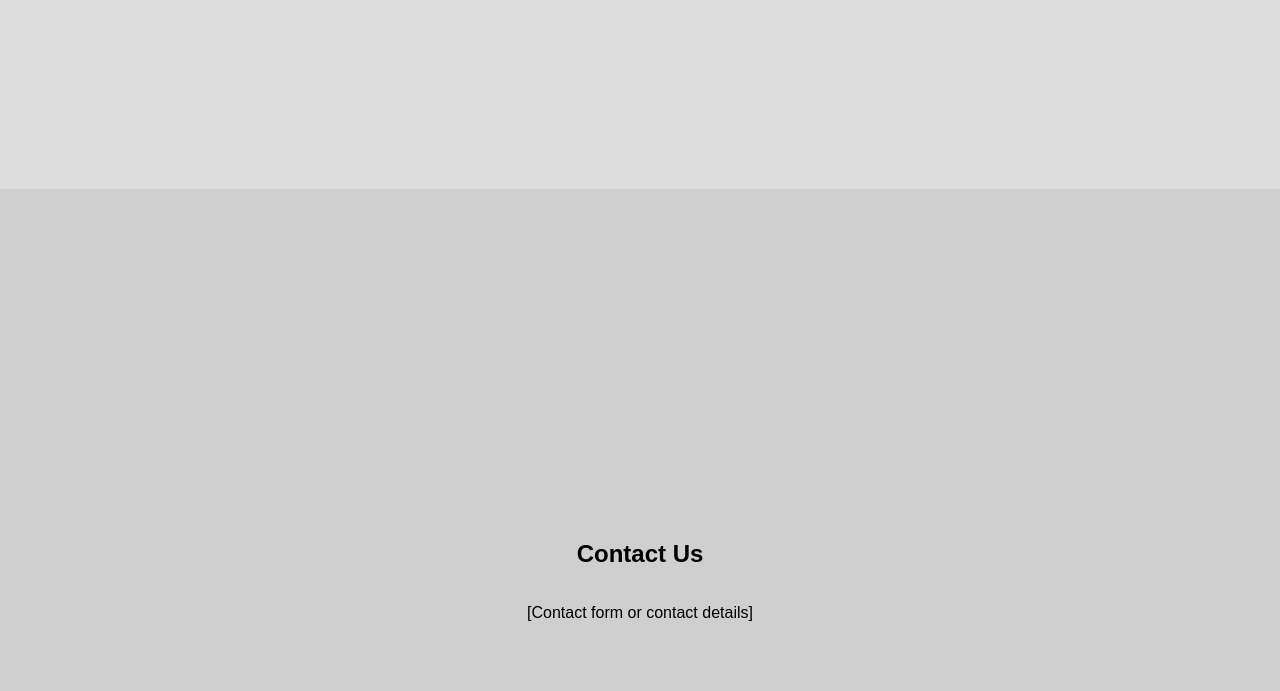
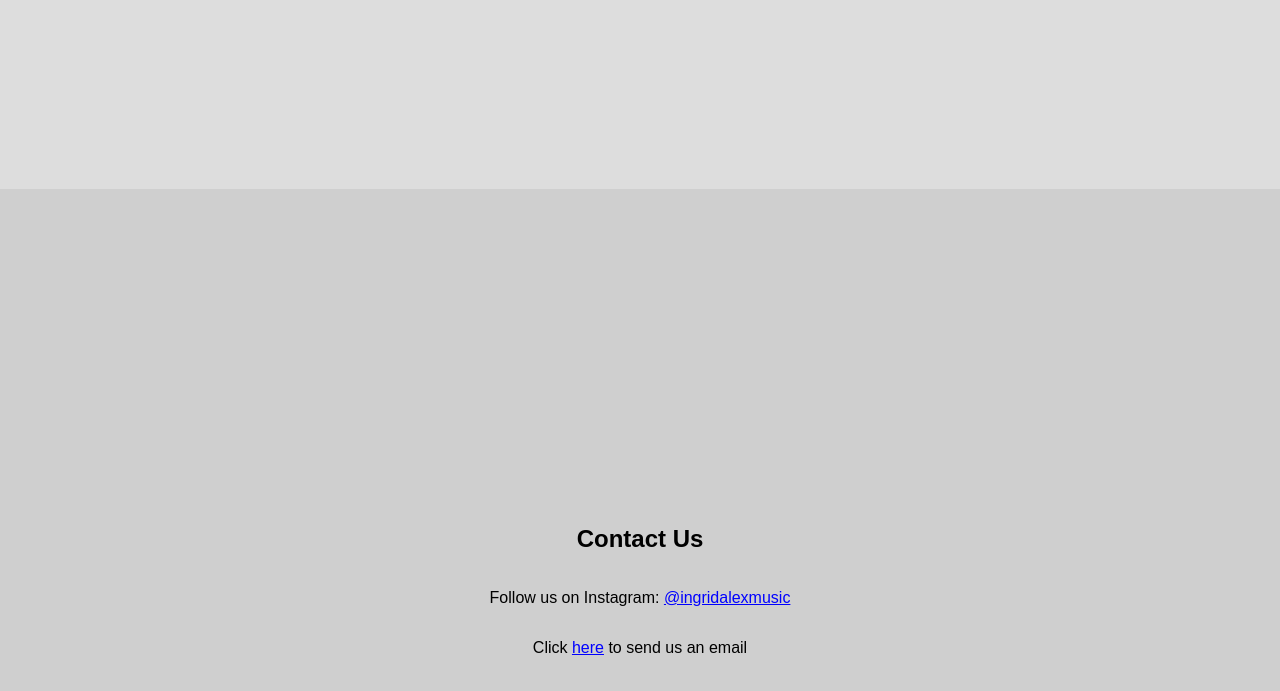
Before and after one commit to DanielChen29/IngridAlexMusic, a plain HTML site: page static/smallpicture.html in a window 1280 px wide. Shown: the part 2211-2902 px from the top of the page. Drawn offline with Linux system fonts and the light colour scheme.

Commit message:
filled out contact section

```diff
--- a/static/smallpicture.html
+++ b/static/smallpicture.html
@@ -175,11 +175,16 @@
 
     #contact {
       background-color: #cfcfcf;
-      padding-bottom: 100px;
+      padding: 100px 20px;
       display: flex;
       flex-direction: column;
       justify-content: center;
       align-items: center;
+      text-align: center;
+    }
+    #contact a {
+      color: blue;
+      text-decoration: underline;
     }
   </style>
 </head>
@@ -248,7 +253,8 @@
 
   <section id="contact">
     <h2>Contact Us</h2>
-    <p>[Contact form or contact details]</p>
+    <p>Follow us on Instagram: <a href="https://instagram.com/ingridalexmusic" target="_blank">@ingridalexmusic</a></p>
+    <p>Click <a href="mailto:alexanderbprice@gmail.com">here</a> to send us an email</p>
   </section>
 
   <script>
```
